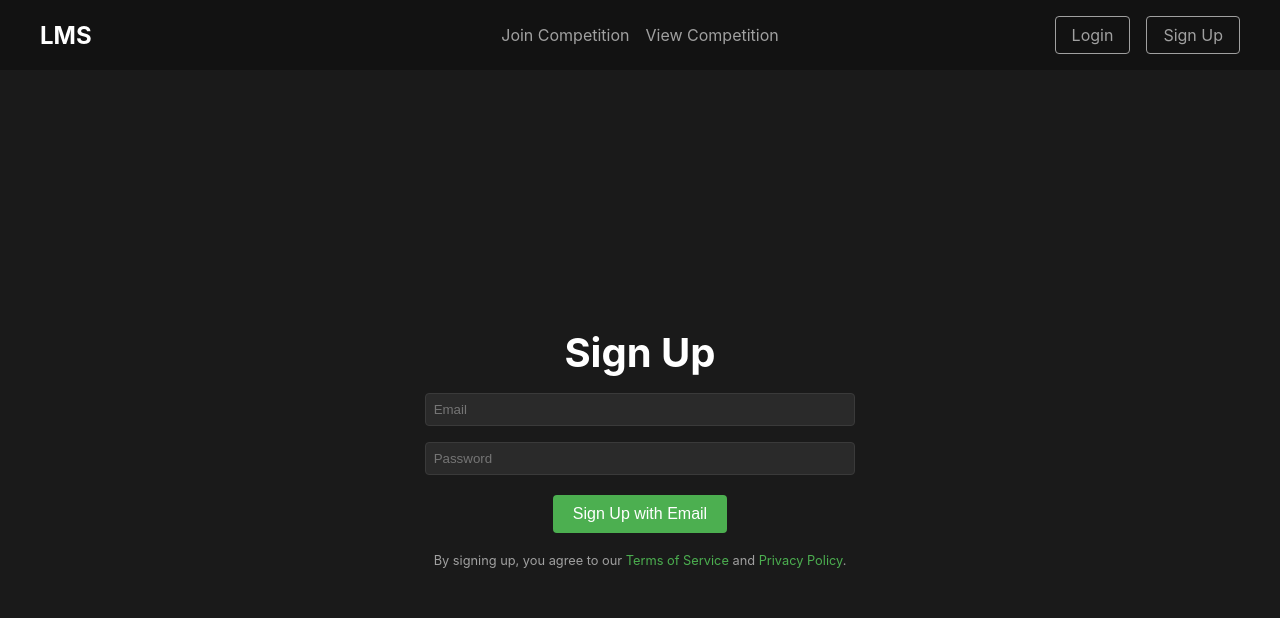
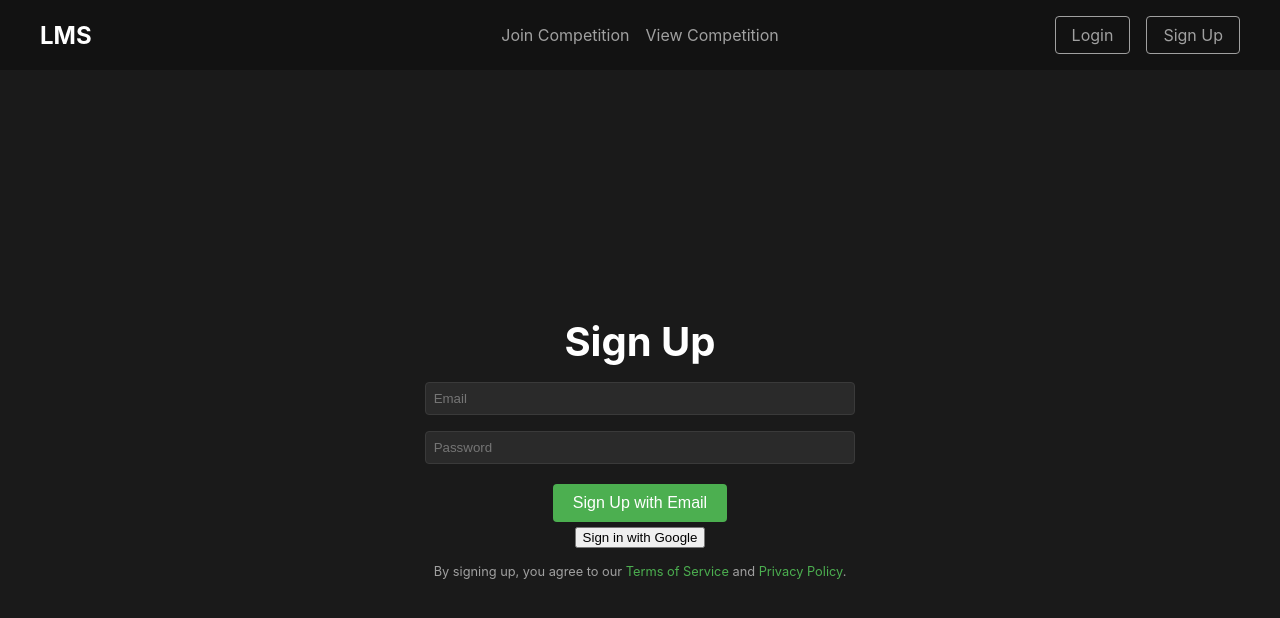
Before and after one commit to SimonK3lly/lms-app, a React (Create React App) app: page /signup in a window 1280 px wide. Shown: the top 618 px of the page. Built offline with nearby package versions, Linux system fonts and the light colour scheme; no server answers.

Commit message:
Fixed double google signin process

```diff
--- a/public/index.html
+++ b/public/index.html
@@ -24,8 +24,8 @@
       work correctly both with client-side routing and a non-root public URL.
       Learn how to configure a non-root public URL by running `npm run build`.
     -->
-    <title>React App</title>
-    <script src="https://accounts.google.com/gsi/client" async defer></script>
+    <title>LastManStanding</title>
+    <link href="https://fonts.googleapis.com/css2?family=Roboto:wght@500&display=swap" rel="stylesheet">
   </head>
   <body>
     <noscript>You need to enable JavaScript to run this app.</noscript>
--- a/src/api/footballData.js
+++ b/src/api/footballData.js
@@ -35,6 +35,15 @@ export const getCurrentMatchday = async () => {
 
 export const getFixturesForMatchday = async (matchday) => {
   try {
+    // In development, always use cached data if available
+    if (process.env.NODE_ENV === 'development') {
+      const fixturesDoc = await getDoc(doc(db, 'fixtures', `matchday_${matchday}`));
+      if (fixturesDoc.exists()) {
+        console.log('Using cached fixtures data for development');
+        return fixturesDoc.data().matches;
+      }
+    }
+
     console.log('Fetching fixtures from API for matchday:', matchday);
 
     const response = await api.get(`/competitions/PL/matches`, {
--- a/src/components/GoogleSignInButton.js
+++ b/src/components/GoogleSignInButton.js
@@ -1,51 +1,25 @@
-import React, { useEffect, useRef, useCallback } from 'react';
+import React from 'react';
 import { signInWithGoogle } from '../firebase';
 import { useNavigate } from 'react-router-dom';
 
 const GoogleSignInButton = () => {
-  const buttonRef = useRef(null);
   const navigate = useNavigate();
-  const isInitialized = useRef(false);
 
-  const handleCredentialResponse = useCallback(async (response) => {
-    if (response.credential) {
-      try {
-        await signInWithGoogle(response.credential);
-        navigate('/admin');
-      } catch (error) {
-        console.error('Error signing in with Google', error);
-        alert('Failed to sign in with Google. Please try again.');
-      }
-    } else {
-      console.error('No credential received from Google Sign-In');
+  const handleGoogleSignIn = async () => {
+    try {
+      await signInWithGoogle();
+      navigate('/admin');
+    } catch (error) {
+      console.error('Error signing in with Google', error);
       alert('Failed to sign in with Google. Please try again.');
     }
-  }, [navigate]);
+  };
 
-  useEffect(() => {
-    if (window.google && !isInitialized.current) {
-      window.google.accounts.id.initialize({
-        client_id: '811664410630-7fg7b4scipk7d8pdbo5kgaoo1rnqgnt7.apps.googleusercontent.com',
-        callback: handleCredentialResponse,
-      });
-      isInitialized.current = true;
-    }
-  }, [handleCredentialResponse]);
-
-  useEffect(() => {
-    if (window.google && buttonRef.current && isInitialized.current) {
-      window.google.accounts.id.renderButton(buttonRef.current, {
-        type: 'standard',
-        theme: 'outline',
-        size: 'large',
-        text: 'signin_with',
-        shape: 'rectangular',
-        logo_alignment: 'left',
-      });
-    }
-  }, []);
-
-  return <div ref={buttonRef}></div>;
+  return (
+    <button onClick={handleGoogleSignIn} className="google-sign-in-button">
+      Sign in with Google
+    </button>
+  );
 };
 
 export default GoogleSignInButton;
--- /dev/null
+++ b/src/styles/GoogleSignInButton.css
@@ -0,0 +1,29 @@
+.google-sign-in-button {
+    display: flex;
+    align-items: center;
+    background-color: #fff;
+    border: 1px solid #dadce0;
+    border-radius: 4px;
+    padding: 10px 16px;
+    font-family: 'Roboto', sans-serif;
+    font-size: 14px;
+    font-weight: 500;
+    color: #3c4043;
+    cursor: pointer;
+    transition: background-color 0.3s;
+  }
+
+  .google-sign-in-button:hover {
+    background-color: #f7f8f8;
+  }
+
+  .google-sign-in-button img {
+    width: 18px;
+    height: 18px;
+    margin-right: 8px;
+  }
+
+  .google-sign-in-button span {
+    flex-grow: 1;
+    text-align: center;
+  }
```
Also changed, not shown: 1 other file (tests, documents, lock files or other folders).
